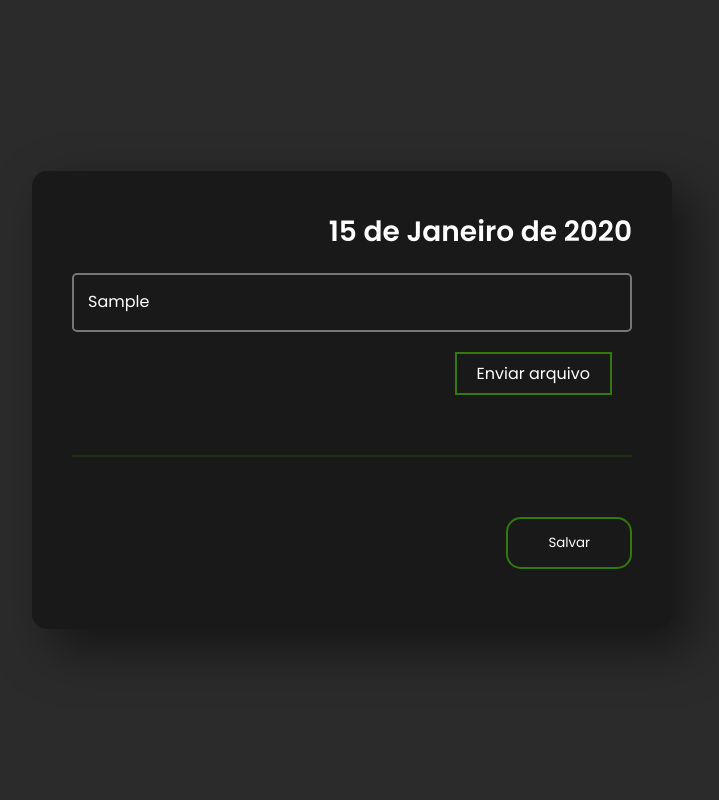
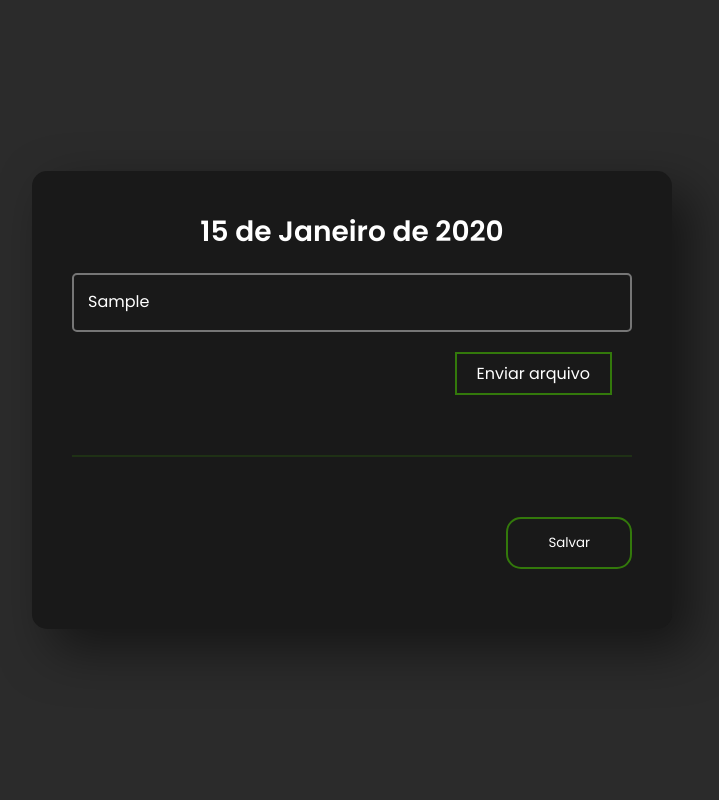
Before and after one commit to thidoa/refeitorio, a Django app: template refeitorio/templates/aluno_faltas.html in a window 1280 px wide. Shown: the whole page, without its empty margins (288-1007 px from the left). Run offline with Django 4.2, Linux system fonts and the light colour scheme; the template is opened without the code that fills it: values that come from a table or form of the project are taken from there, others are empty; tables that the repository leaves empty hold one stand-in row (values such as "Sample post"); some libraries are stand-ins or nearby versions.

Commit message:
Resolvido a visualização das faltas

```diff
--- a/refeitorio/static/css/aluno_faltas.css
+++ b/refeitorio/static/css/aluno_faltas.css
@@ -7,56 +7,37 @@
 }
 
 body {
+    display: flex;
     margin: 0;
     padding: 0;
     font-family: sans-serif;
     background: #2b2b2b;
     color: #fff;
-}
-
-.wrapper {
-    width: 470px;
-    background: #fff;
-    border-radius: 5px;
-    padding: 25px 25px 30px;
-}
-
-.wrapper h2 {
-    color: #33790b;
-    font-size: 28px;
-    text-align: center;
-}
-
-.wrapper textarea {
-    width: 100%;
-    height: 59px;
-    padding: 15px;
-    outline: none;
-    resize: none;
-    font-size: 16px;
-    margin-top: 20px;
+    justify-content: center;
+    height: 100vh;
 }
 
 
-
 .box {
+    display: flex;
+    justify-content: center;
+    flex-direction: column;
     width: 50%;
     padding: 40px;
-    position: absolute;
-    top: 50%;
-    left: 50%;
-    transform: translate(-50%, -50%);
     background: #191919;
     text-align: center;
     box-shadow: 20px 20px 50px rgba(0, 0, 0, 0.5);
     border-radius: 15px;
     transition: .5s;
+    height: auto;
+    margin: auto;
 }
 
 .box h2 {
     color: #fff;
     font-size: 28px;
-    text-align: left;
+    width: 100%;
+    text-align: center;
 }
 
 .box form {
```
